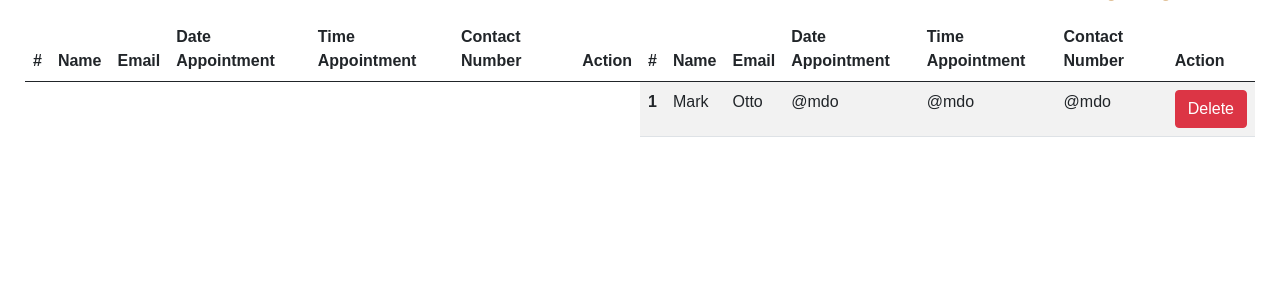
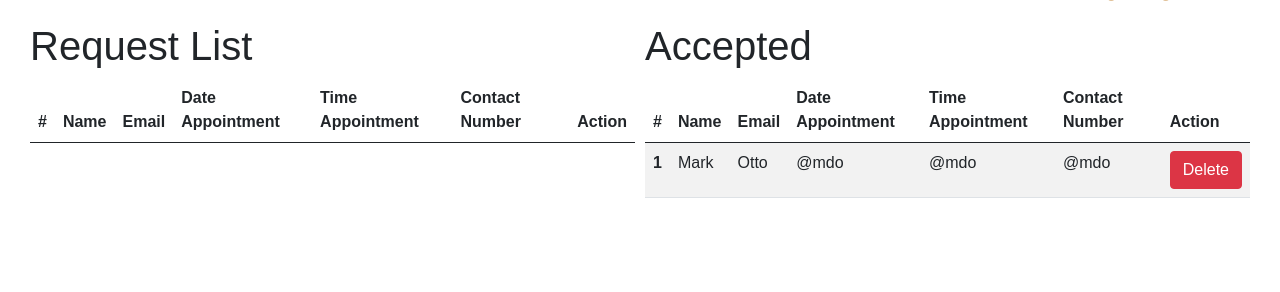
Before and after one commit to Clinic-Directory-2021/web_based_clinic_directory, a Django app: template main_app/templates/appointment.html in a window 1280 px wide. Shown: the part 78-370 px from the top of the page. Run offline with Django 3.2, Linux system fonts and the light colour scheme; the template is opened without the code that fills it, so the values that code supplies are empty.

Commit message:
sdasdsdas

```diff
--- a/main_app/templates/appointment.html
+++ b/main_app/templates/appointment.html
@@ -2,7 +2,8 @@
 {% load static %}
 {% block content %}
 <div style="padding: 25px; display: flex;">
-    <div style="width: 50%;">
+    <div style="width: 50%; margin: 5px;">
+        <h1>Request List</h1>
         <table class="table table-striped">
         <thead>
             <tr>
@@ -35,7 +36,8 @@
           </tbody>
       </table>
     </div>
-<div style="width: 50%;">
+<div style="width: 50%; margin: 5px;">
+    <h1>Accepted</h1>
     <table class="table table-striped">
         <thead>
             <tr>
```
Also changed, not shown: main_app/views.py (+12 -2 lines).
